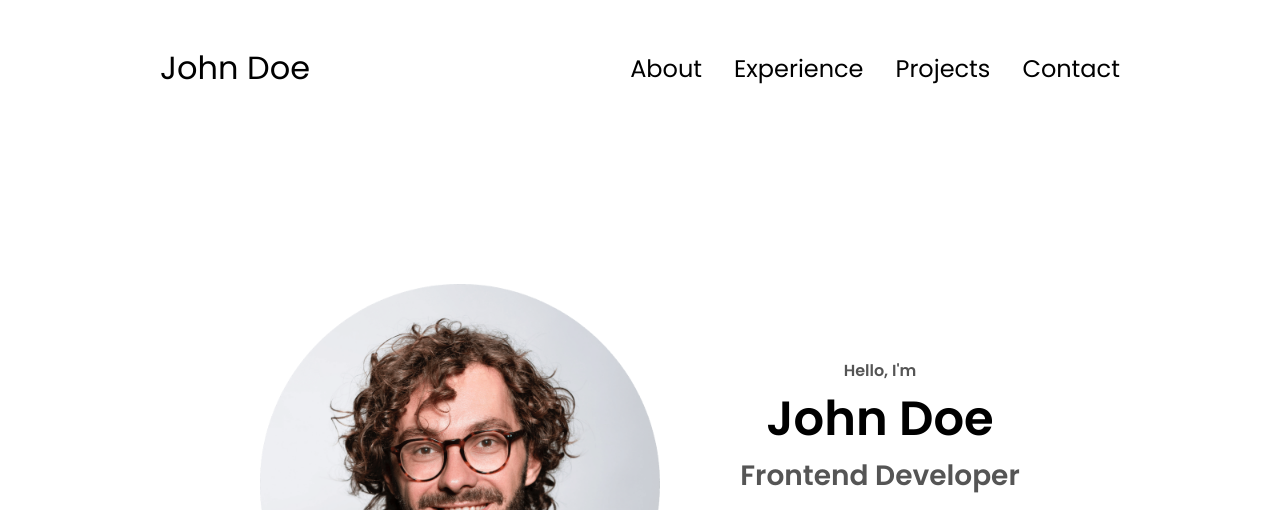
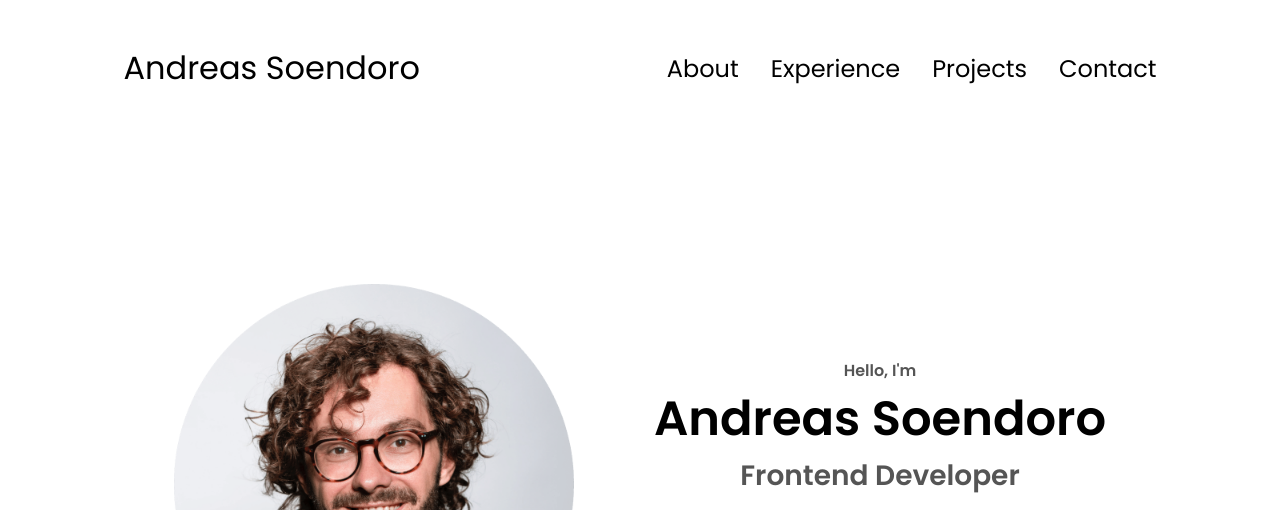
Before and after one commit to andy-s291/website, a plain HTML site: page index.html in a window 1280 px wide. Shown: the top 510 px of the page. Drawn offline with Linux system fonts and the light colour scheme.

Commit message:
Changed text

```diff
--- a/index.html
+++ b/index.html
@@ -10,7 +10,7 @@
   </head>
   <body>
     <nav id="desktop-nav">
-      <div class="logo">John Doe</div>
+      <div class="logo">Andreas Soendoro</div>
       <div>
         <ul class="nav-links">
           <li><a href="#about">About</a></li>
@@ -21,7 +21,7 @@
       </div>
     </nav>
     <nav id="hamburger-nav">
-      <div class="logo">John Doe</div>
+      <div class="logo">Andreas Soendoro</div>
       <div class="hamburger-menu">
         <div class="hamburger-icon" onclick="toggleMenu()">
           <span></span>
@@ -38,11 +38,11 @@
     </nav>
     <section id="profile">
       <div class="section__pic-container">
-        <img src="./assets/profile-pic.png" alt="John Doe profile picture" />
+        <img src="./assets/profile-pic.png" alt="Andreas Soendoro profile picture" />
       </div>
       <div class="section__text">
         <p class="section__text__p1">Hello, I'm</p>
-        <h1 class="title">John Doe</h1>
+        <h1 class="title">Andreas Soendoro</h1>
         <p class="section__text__p2">Frontend Developer</p>
         <div class="btn-container">
           <button
@@ -375,7 +375,7 @@
           </ul>
         </div>
       </nav>
-      <p>Copyright &#169; 2023 John Doe. All Rights Reserved.</p>
+      <p>Copyright &#169; 2026 Andreas Soendoro. All Rights Reserved.</p>
     </footer>
     <script src="script.js"></script>
   </body>
```
